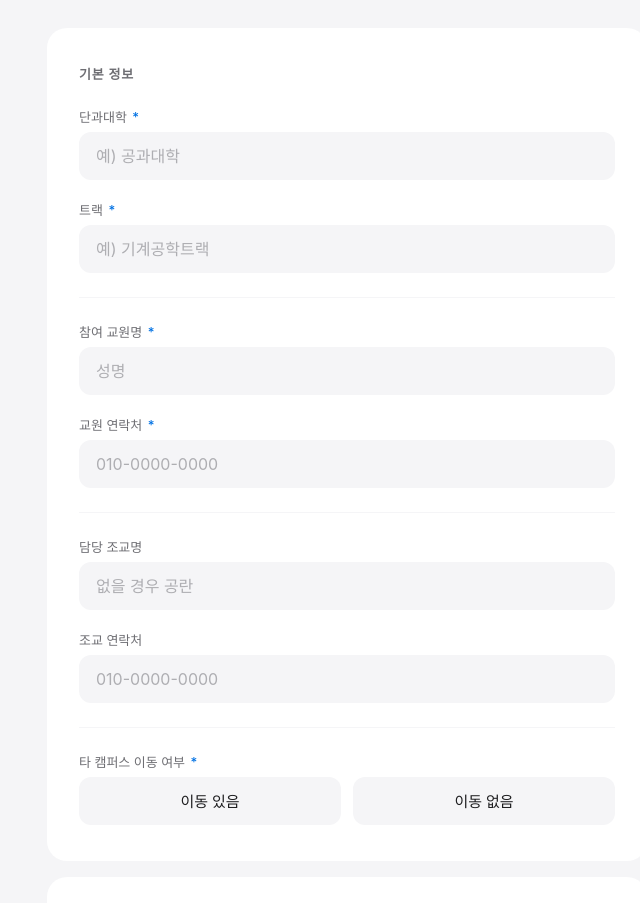
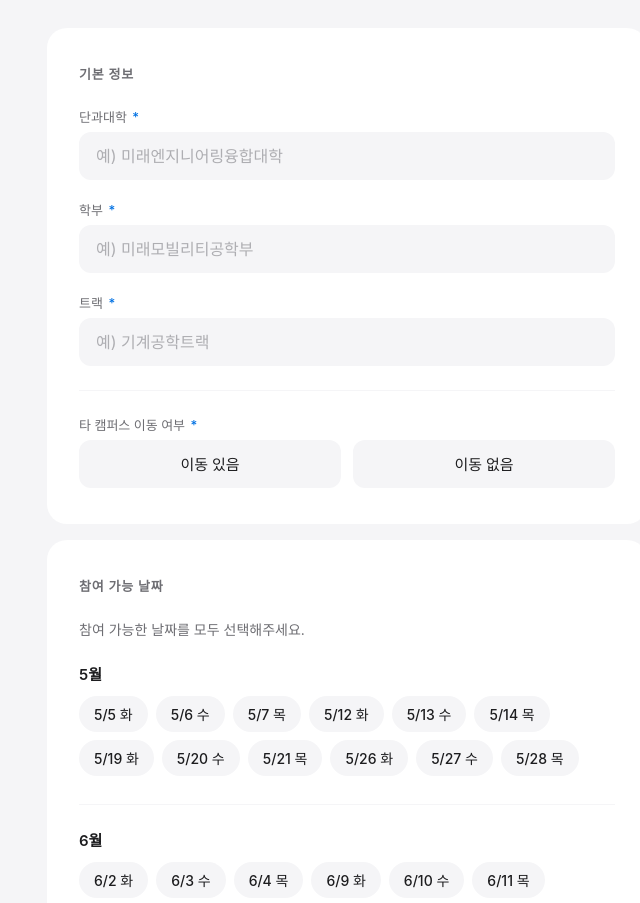
Before and after one commit to dragon2x/jinro-form-2026, a plain HTML site: page index.html in a window 1280 px wide. Shown: the part 320-1223 px from the top of the page, without its empty margins (293-933 px from the left). Drawn offline with Linux system fonts and the light colour scheme.

Commit message:
Update form fields: add department, remove professor/assistant fields

```diff
--- a/index.html
+++ b/index.html
@@ -324,36 +324,17 @@
 
         <div class="field">
           <label>단과대학 <span class="req">*</span></label>
-          <input type="text" name="college" placeholder="예) 공과대학" />
+          <input type="text" name="college" placeholder="예) 미래엔지니어링융합대학" />
+        </div>
+
+        <div class="field">
+          <label>학부 <span class="req">*</span></label>
+          <input type="text" name="department" placeholder="예) 미래모빌리티공학부" />
         </div>
 
         <div class="field">
           <label>트랙 <span class="req">*</span></label>
           <input type="text" name="track" placeholder="예) 기계공학트랙" />
-        </div>
-
-        <div class="divider"></div>
-
-        <div class="field">
-          <label>참여 교원명 <span class="req">*</span></label>
-          <input type="text" name="professorName" placeholder="성명" />
-        </div>
-
-        <div class="field">
-          <label>교원 연락처 <span class="req">*</span></label>
-          <input type="tel" name="professorPhone" placeholder="010-0000-0000" />
-        </div>
-
-        <div class="divider"></div>
-
-        <div class="field">
-          <label>담당 조교명</label>
-          <input type="text" name="assistantName" placeholder="없을 경우 공란" />
-        </div>
-
-        <div class="field">
-          <label>조교 연락처</label>
-          <input type="tel" name="assistantPhone" placeholder="010-0000-0000" />
         </div>
 
         <div class="divider"></div>
@@ -472,9 +453,8 @@
 
     const required = [
       { name: 'college', label: '단과대학' },
+      { name: 'department', label: '학부' },
       { name: 'track', label: '트랙' },
-      { name: 'professorName', label: '참여 교원명' },
-      { name: 'professorPhone', label: '교원 연락처' },
     ];
 
     for (const field of required) {
@@ -499,11 +479,8 @@
     const data = {
       timestamp: new Date().toLocaleString('ko-KR'),
       college: form.elements['college'].value.trim(),
+      department: form.elements['department'].value.trim(),
       track: form.elements['track'].value.trim(),
-      professorName: form.elements['professorName'].value.trim(),
-      professorPhone: form.elements['professorPhone'].value.trim(),
-      assistantName: form.elements['assistantName'].value.trim(),
-      assistantPhone: form.elements['assistantPhone'].value.trim(),
       otherCampus: campusVal.value,
       dates_may: getChecked('dates_may'),
       dates_jun: getChecked('dates_jun'),
```
